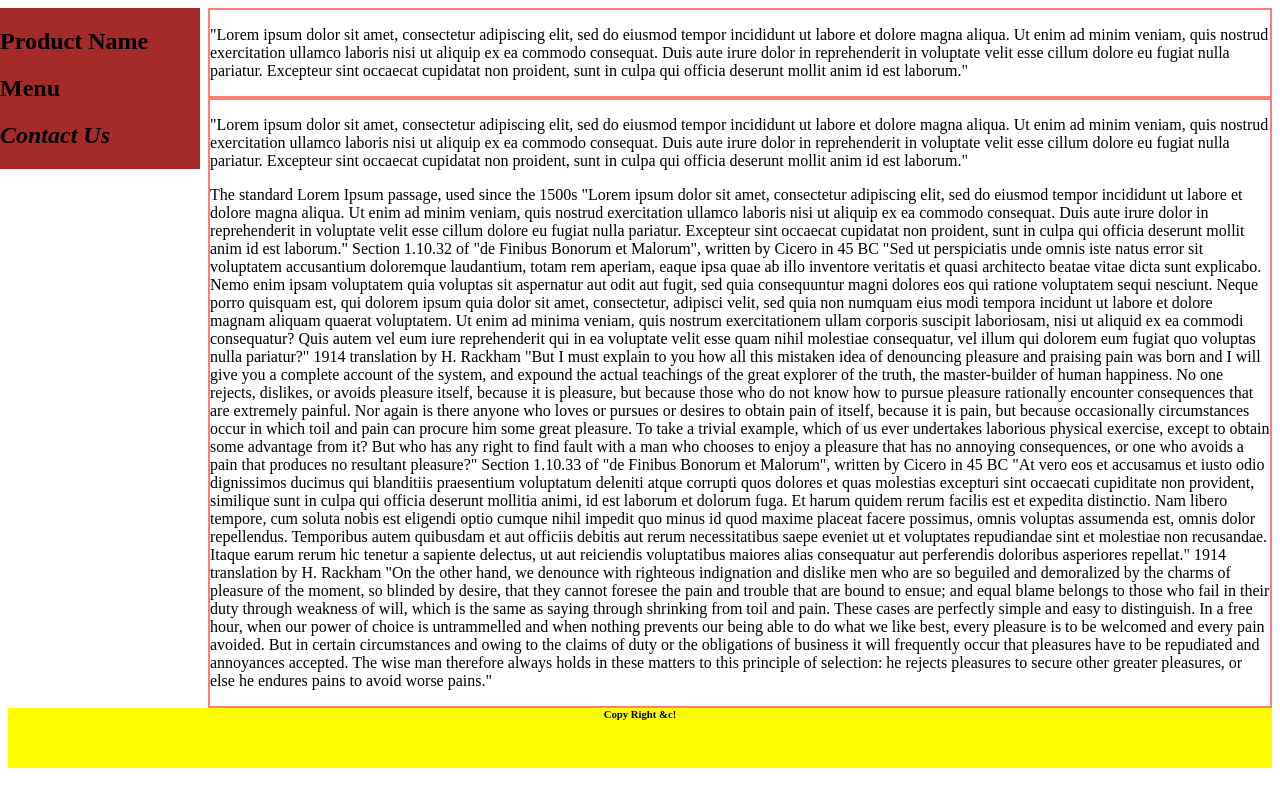
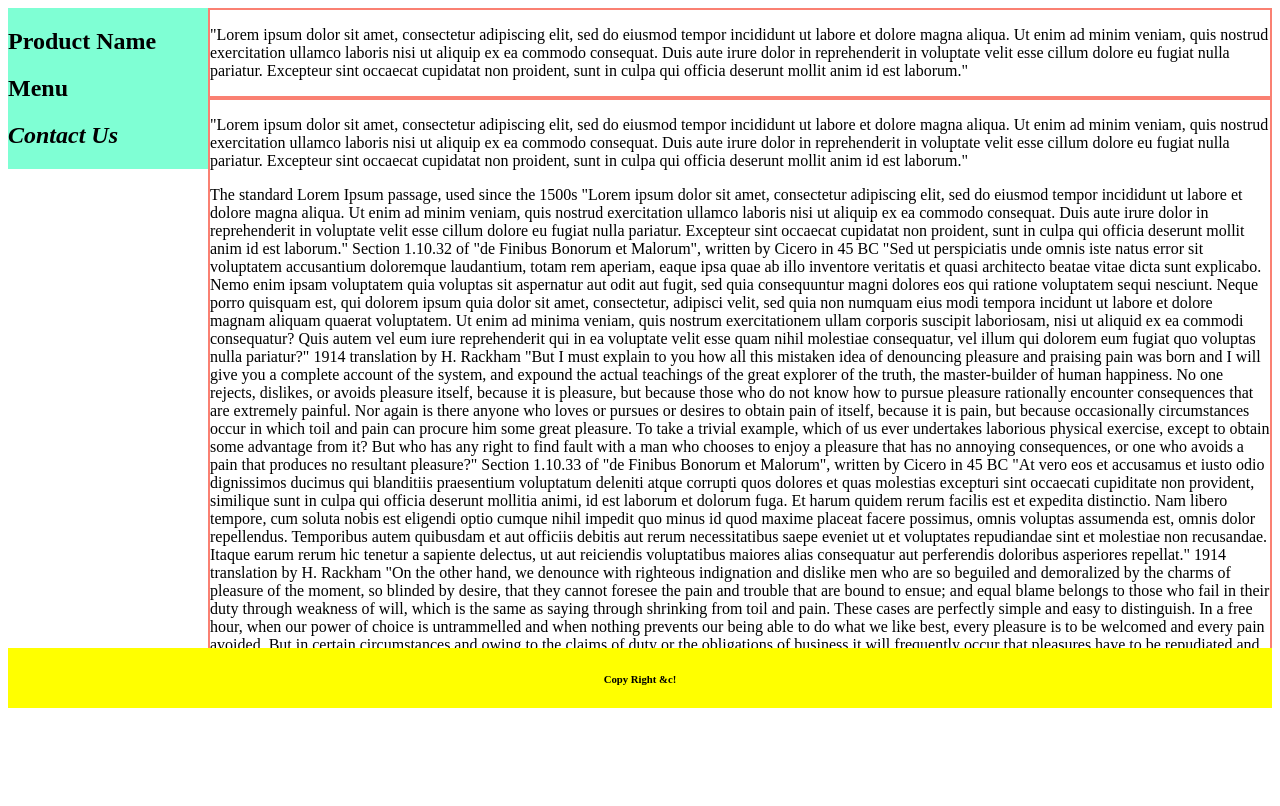
Before and after one commit to Teme7/css_positioning, a plain HTML site: page index.html in a window 1280 px wide. Drawn offline with Linux system fonts and the light colour scheme.

Commit message:
floating nav

```diff
--- a/css/style.css
+++ b/css/style.css
@@ -2,10 +2,14 @@
     position: relative;
 }
 nav {
-    position: fixed;
+    /* position: fixed;
     left: 0px;
     width: 200px;
-    background-color: brown;
+    background-color: brown; */
+
+    float: left;
+    width: 200px;
+    background-color: aquamarine;
 }
 section {
     /* position is static by default */
@@ -13,23 +17,23 @@ section {
     border: solid 2px salmon;
 }
 footer {
-    position: fixed center;
+    position: absolute;
     bottom: 0;
     left: 0;
     height: 60px;
     background-color:yellow;
     width: 100%;
-    margin: 0 auto;
+    /* margin: 0 auto; */
 }
 body {
-    margin-bottom: 120px;
+    /* margin-bottom: 120px; */
     /* position: center; */
     /* margin: 0 auto; */
 }
 
-h6 {
+/* h6 {
     margin: 0 auto;
-}
+} */
 
 footer h6 {
     text-align: center;
```
